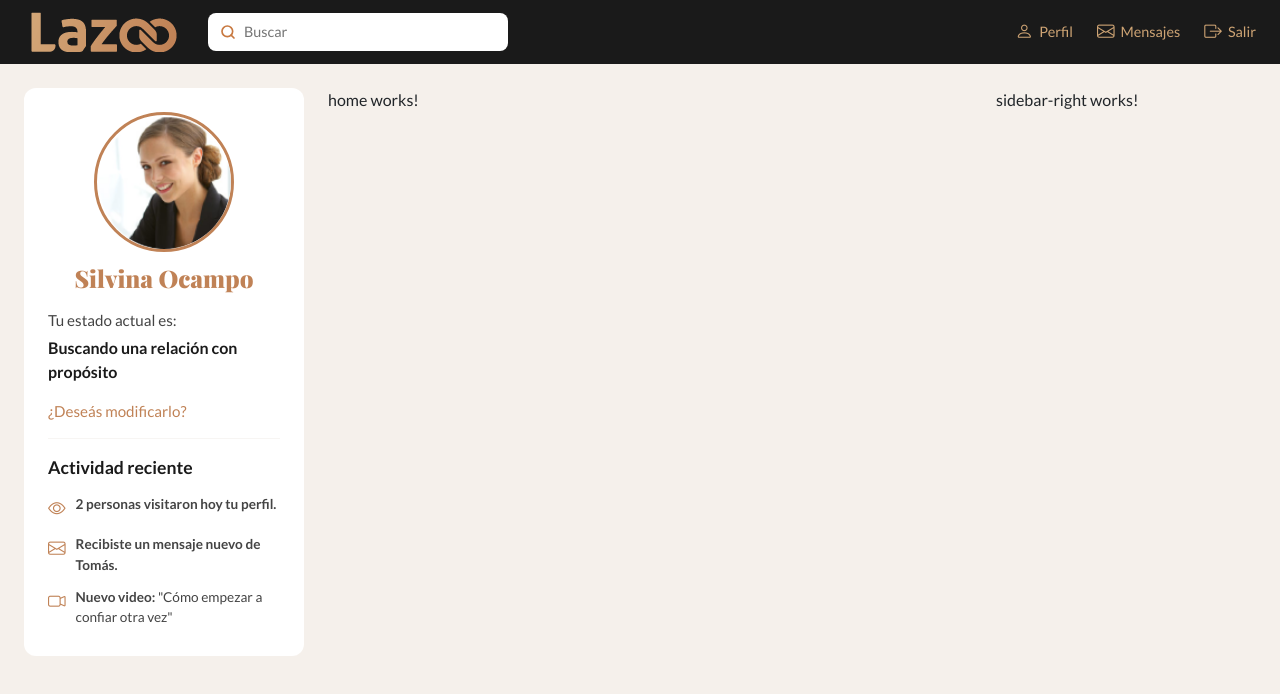
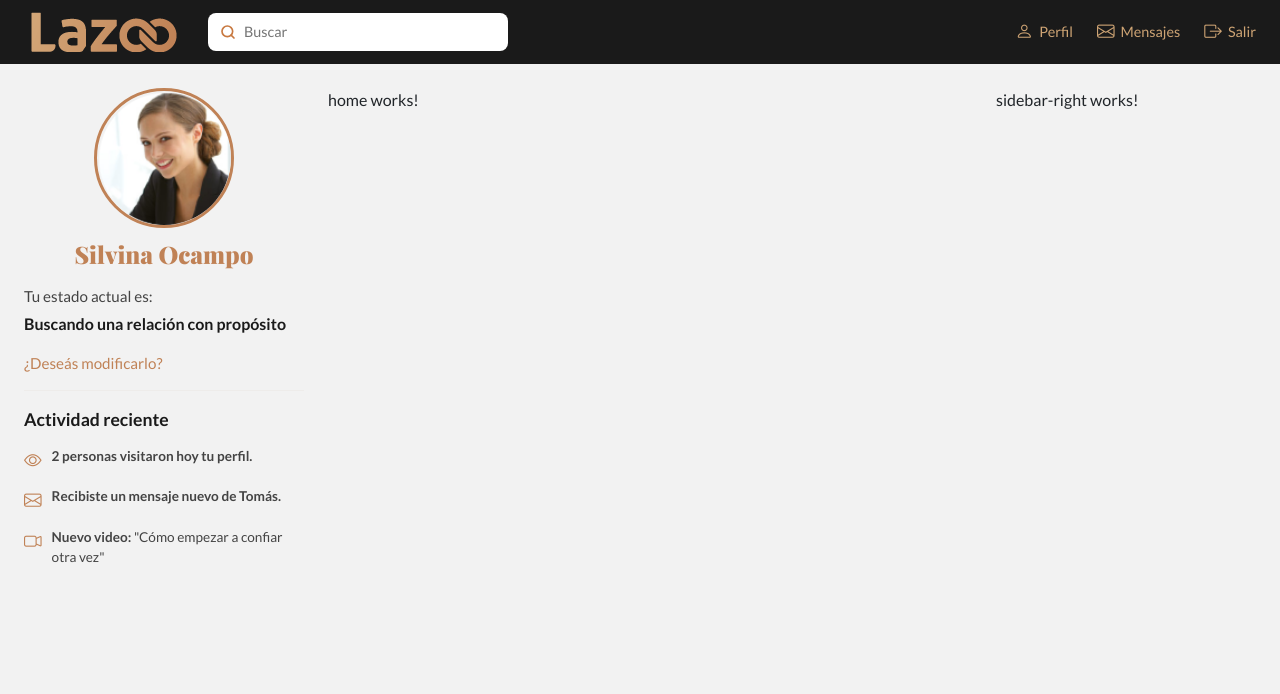
Before and after one commit to gaboqu/lazzo, an Angular app: page /home in a window 1280 px wide. Shown: the top 694 px of the page. Built offline with nearby package versions, Linux system fonts and the light colour scheme.

Commit message:
fix: remove sidebar-left container background

```diff
--- a/src/app/layout/main-layout/main-layout.component.css
+++ b/src/app/layout/main-layout/main-layout.component.css
@@ -5,7 +5,7 @@
   gap: 24px;
   padding: 24px;
   min-height: calc(100vh - 65px);
-  background-color: #f5f0eb;
+  background-color: #f2f2f2;
 }
 
 .sidebar-left {
--- a/src/app/layout/sidebar-left/sidebar-left.component.css
+++ b/src/app/layout/sidebar-left/sidebar-left.component.css
@@ -1,7 +1,7 @@
 .sidebar-left-container {
-  background-color: #fff;
-  border-radius: 12px;
-  padding: 24px;
+  background-color: transparent;
+  border-radius: 0;
+  padding: 0;
   display: flex;
   flex-direction: column;
   align-items: center;
--- a/src/styles.css
+++ b/src/styles.css
@@ -1,7 +1,6 @@
-
 :root {
   --color-accent: #c08256;
-  --color-bg: #f5f0eb;
+  --color-bg: #f2f2f2;
   --color-dark: #1a1a1a;
   --font-title: 'Playfair Display', serif;
   --font-body: 'Lato', sans-serif;
```
